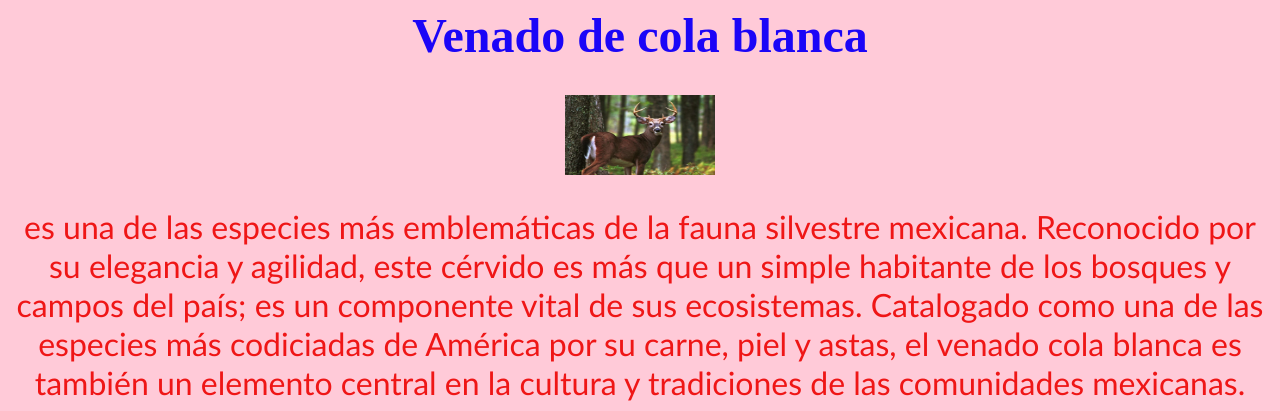
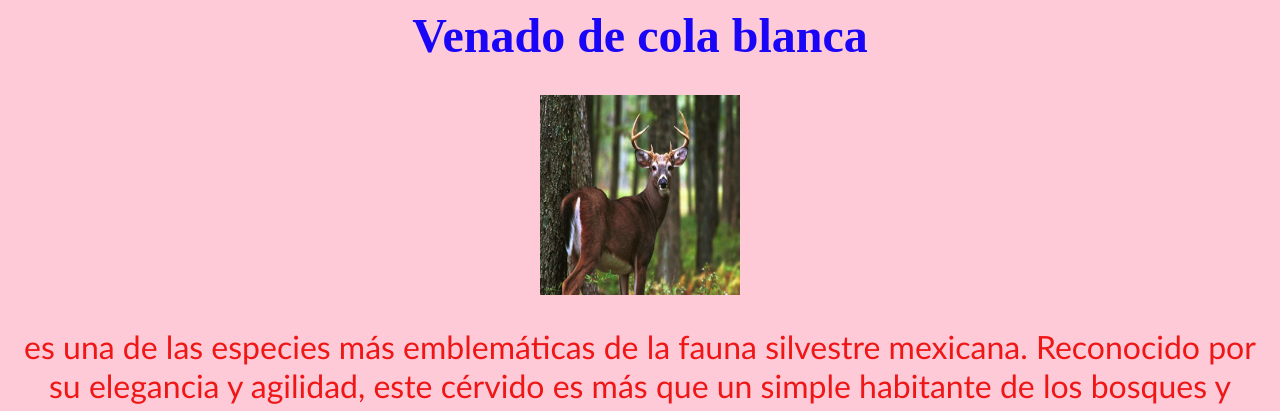
Before and after one commit to Jaqueline678/General, a plain HTML site: page a/p4.html in a window 1280 px wide. Shown: the top 411 px of the page. Drawn offline with Linux system fonts and the light colour scheme.

Commit message:
Update p4.html

```diff
--- a/a/p4.html
+++ b/a/p4.html
@@ -14,7 +14,7 @@
 
 <p><font face="Calibri" color=ef1616 size= 6>
 <p><center><a href="https://www.mexicodesconocido.com.mx/venado-cola-blanca.html">
-</p><img src="pictures2/Venado.jpg" alt="cobaeh"width="150" height="80"><a/></center>
+</p><img src="pictures2/Venado.jpg" alt="cobaeh"width="200" height="200"><a/></center>
 <center><p> es una de las especies más emblemáticas de la fauna silvestre mexicana. Reconocido por su elegancia y agilidad, este cérvido es más que un simple habitante de los bosques y campos del país; es un componente vital de sus ecosistemas.
 
 Catalogado como una de las especies más codiciadas de América por su carne, piel y astas, el venado cola blanca es también un elemento central en la cultura y tradiciones de las comunidades mexicanas.
```
